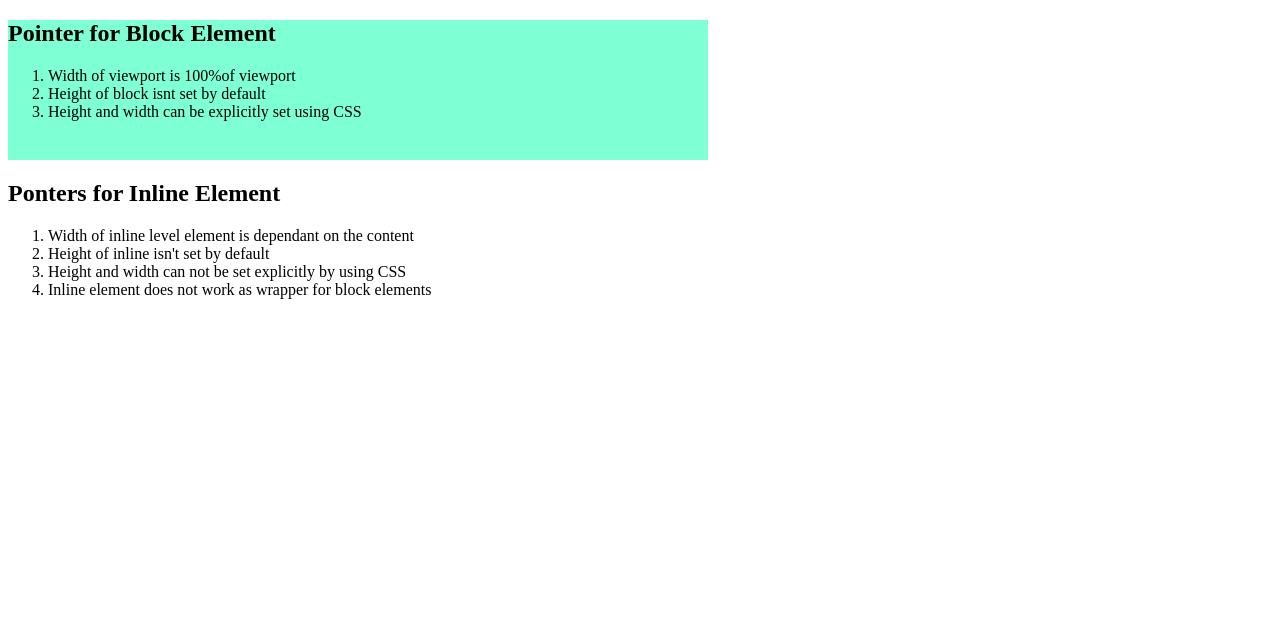
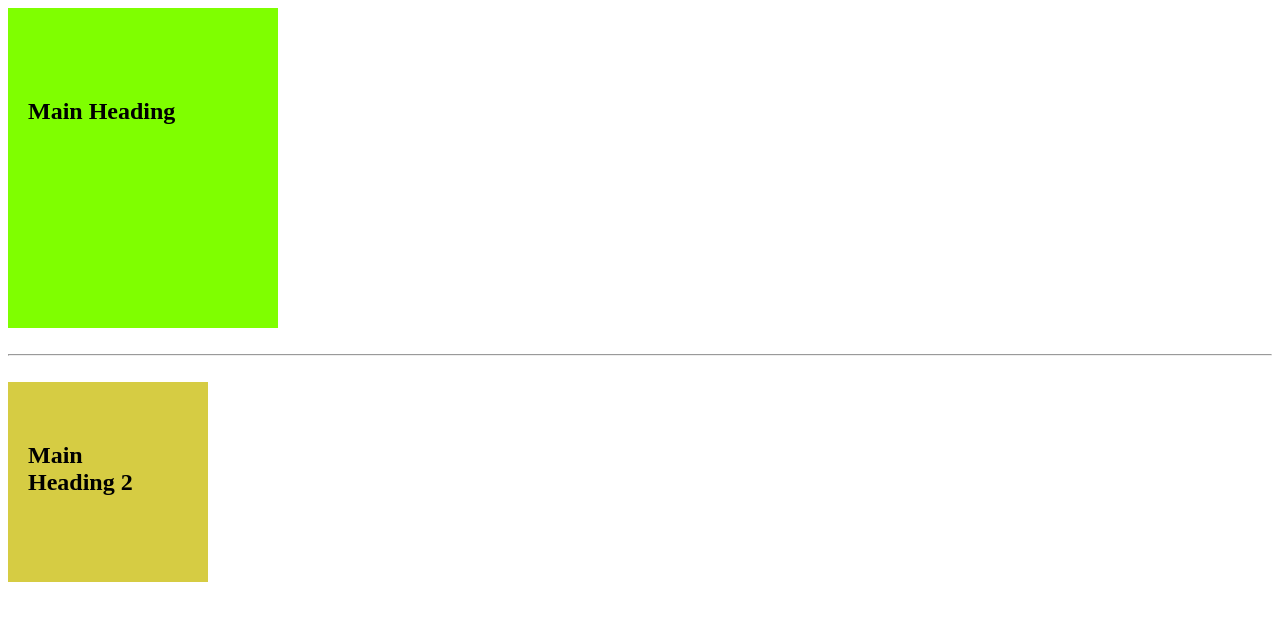
Before and after one commit to Vedant102/Full_Stack_Web_Devlopement, a plain HTML site: page index.html in a window 1280 px wide. Drawn offline with Linux system fonts and the light colour scheme.

Commit message:
Padding And Box sizing

```diff
--- a/index.html
+++ b/index.html
@@ -6,35 +6,37 @@
   <meta name="viewport" content="width=device-width, initial-scale=1.0">
   <title>Full Stack Session</title>
   <style>
-    div{
-        background-color: aquamarine;
-        height: 140px;
-        width: 700px;
+    .background{
+      background-color: chartreuse;
+      box-sizing: content-box; /*BY DEFAULT SELECTED, THE PADDING OVERFLOWS THE SIZE OF THE CONTAINER */
+      width: 200px;
+      height: 200px;
+      padding-bottom:50px;
+      padding-left: 20px;
+      padding-right: 50px;
+      padding-top: 70px;
     }
-    span{
-      background-color: blueviolet;
+    .background2{
+      background-color: rgb(214, 204, 67);
+      box-sizing: border-box; /*THIS DO NOT LET THE CONTAINER OVERFLOW THE GIVEN SIZES*/
+      width: 200px;
+      height: 200px;
+      padding: 40px 50px 25px 20px;
+      /*shorthand for paddding TOP-RIGHT-BOTTOM-LEFT*/
+      /* padding-bottom:25px;
+      padding-left: 20px;
+      padding-right: 50px;
+      padding-top: 40px; */
     }
   </style>
 </head>
 <body>
-  <div>
-      <h2>Pointer for Block Element</h2>
-      <ol>
-        <li>Width of viewport is 100%of viewport</li>
-        <li>Height of block isnt set by default</li>
-        <li>Height and width can be explicitly set using CSS</li>
-      </ol>
+  <div class="background">
+    <h2>Main Heading</h2>
   </div>
-
-  <span>
-    <h2>Ponters for Inline Element</h2>
-    <ol>
-      <li>Width of inline level element is dependant on the content</li>
-      <li>Height of inline isn't set by default</li>
-      <li>Height and width can not be set explicitly by using CSS</li>
-      <li>Inline element does not work as wrapper for block elements</li>
-    </ol>
-  </span>
-
+<br><hr><br>
+  <div class="background2">
+    <h2>Main Heading 2</h2>
+  </div>
 </body>
 </html>
```
